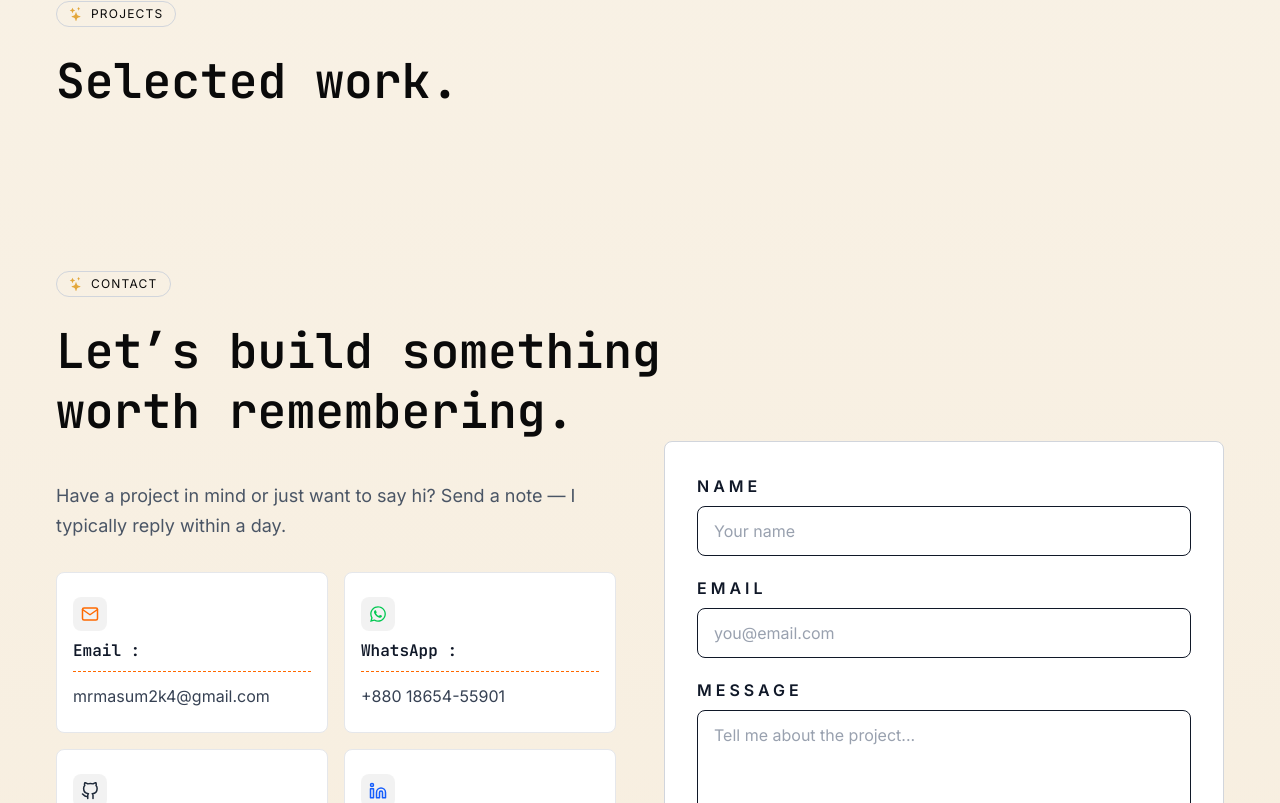
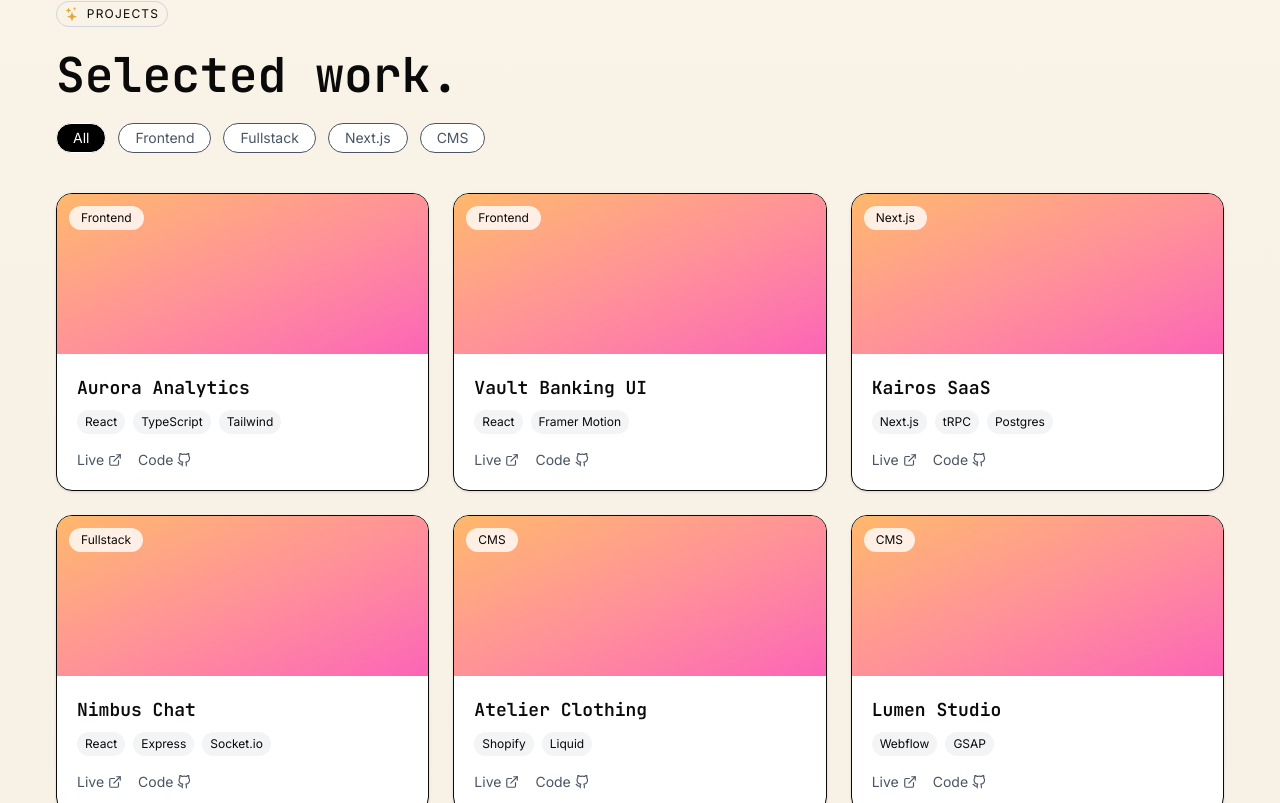
Before and after one commit to MASUMHD/masum, a Next.js app in the folder masum/: page / in a window 1280 px wide. Shown: the part 3937-4740 px from the top of the page. Built offline with nearby package versions, Linux system fonts and the light colour scheme; no server answers.

Commit message:
project section to layout design add

```diff
--- a/masum/app/(homeSections)/projects/ProjectCard.tsx
+++ b/masum/app/(homeSections)/projects/ProjectCard.tsx
@@ -1,8 +1,46 @@
+import { FiExternalLink, FiGithub } from "react-icons/fi";
 
-export default function ProjectCard() {
+export default function ProjectCard({ item }: any) {
   return (
-    <div>
-      ProjectCard
+    <div className="rounded-2xl overflow-hidden border bg-white shadow-sm hover:shadow-md transition group">
+
+      {/* TOP GRADIENT */}
+      <div className="h-40 bg-linear-to-br from-orange-300 to-pink-400 relative">
+
+        {/* CATEGORY BADGE */}
+        <span className="absolute top-3 left-3 text-xs px-3 py-1 rounded-full bg-white/80 backdrop-blur">
+          {item.category}
+        </span>
+      </div>
+
+      {/* CONTENT */}
+      <div className="p-5">
+        <h3 className="font-semibold text-lg mb-2">
+          {item.title}
+        </h3>
+
+        {/* TECH STACK */}
+        <div className="flex flex-wrap gap-2 mb-4">
+          {item.tech.map((t: string, i: number) => (
+            <span
+              key={i}
+              className="text-xs px-2 py-1 bg-gray-100 rounded-full"
+            >
+              {t}
+            </span>
+          ))}
+        </div>
+
+        {/* LINKS */}
+        <div className="flex gap-4 text-sm text-gray-600">
+          <a href="#" className="flex items-center gap-1 hover:text-black">
+            Live <FiExternalLink size={14} />
+          </a>
+          <a href="#" className="flex items-center gap-1 hover:text-black">
+            Code <FiGithub size={14} />
+          </a>
+        </div>
+      </div>
     </div>
   );
 }
--- a/masum/app/(homeSections)/projects/ProjectFilter.tsx
+++ b/masum/app/(homeSections)/projects/ProjectFilter.tsx
@@ -1,7 +1,22 @@
-import React from 'react'
+const filters = ["All", "Frontend", "Fullstack", "Next.js", "CMS"];
 
-export default function ProjectFilter() {
+export default function ProjectFilter({ active, setActive }: any) {
   return (
-    <div>ProjectFilter</div>
-  )
+    <div className="flex gap-3 flex-wrap">
+      {filters.map((f) => (
+        <button
+          key={f}
+          onClick={() => setActive(f)}
+          className={`px-4 py-1 rounded-full text-sm border transition
+          ${
+            active === f
+              ? "bg-black text-white"
+              : "bg-white text-gray-600"
+          }`}
+        >
+          {f}
+        </button>
+      ))}
+    </div>
+  );
 }
--- a/masum/app/(homeSections)/projects/Projects.tsx
+++ b/masum/app/(homeSections)/projects/Projects.tsx
@@ -1,14 +1,92 @@
-import SectionName from '@/components/sectionName/SectionName';
+"use client";
+
+import { useState } from "react";
+import SectionName from "@/components/sectionName/SectionName";
+import ProjectFilter from "./ProjectFilter";
+import ProjectCard from "./ProjectCard";
+import CMSFilter from "./cms/CMSFilter";
+
+const projectsData = [
+  {
+    id: 1,
+    title: "Aurora Analytics",
+    category: "Frontend",
+    tech: ["React", "TypeScript", "Tailwind"],
+  },
+  {
+    id: 2,
+    title: "Vault Banking UI",
+    category: "Frontend",
+    tech: ["React", "Framer Motion"],
+  },
+  {
+    id: 3,
+    title: "Kairos SaaS",
+    category: "Next.js",
+    tech: ["Next.js", "tRPC", "Postgres"],
+  },
+  {
+    id: 4,
+    title: "Nimbus Chat",
+    category: "Fullstack",
+    tech: ["React", "Express", "Socket.io"],
+  },
+  {
+    id: 5,
+    title: "Atelier Clothing",
+    category: "CMS",
+    cms: "Shopify",
+    tech: ["Shopify", "Liquid"],
+  },
+  {
+    id: 6,
+    title: "Lumen Studio",
+    category: "CMS",
+    cms: "Webflow",
+    tech: ["Webflow", "GSAP"],
+  },
+  {
+    id: 7,
+    title: "Prose Journal",
+    category: "CMS",
+    cms: "WordPress",
+    tech: ["WordPress", "ACF"],
+  },
+];
 
 export default function Projects() {
+  const [active, setActive] = useState("All");
+  const [CMS, setCms] = useState("All");
+
+  const filtered = projectsData.filter((item) => {
+    if (active === "All") return true;
+    if (active === "CMS") {
+      if (CMS === "All") return item.category === "CMS";
+      return item.cms === CMS;
+    }
+    return item.category === active;
+  });
+
   return (
-    <section id="projects" className="py-24">
-      <div className="">
-        <SectionName width={40} name="PROJECTS" />
+    <section className="py-24">
+      <div className="container">
+        <SectionName name="PROJECTS" />
 
-        <h2 className="text-3xl md:text-5xl font-semibold leading-tight max-w-2xl">
+        <h2 className="text-3xl md:text-5xl font-semibold mb-6">
           Selected work.
         </h2>
+
+        <ProjectFilter active={active} setActive={setActive} />
+
+        {active === "CMS" && (
+          <CMSFilter CMS={CMS} setCms={setCms} />
+        )}
+
+        <div className="grid md:grid-cols-3 gap-6 mt-10">
+          {filtered.map((item) => (
+            <ProjectCard key={item.id} item={item} />
+          ))}
+        </div>
       </div>
     </section>
   );
--- a/masum/app/(homeSections)/projects/cms/CMSFilter.tsx
+++ b/masum/app/(homeSections)/projects/cms/CMSFilter.tsx
@@ -1,7 +1,22 @@
-import React from 'react'
+const cmsList = ["All", "Shopify", "Webflow", "WordPress"];
 
-export default function CMSFilter() {
+export default function CMSFilter({ CMS, setCms }: any) {
   return (
-    <div>CMSFilter</div>
-  )
+    <div className="flex gap-3 mt-4 flex-wrap">
+      {cmsList.map((c) => (
+        <button
+          key={c}
+          onClick={() => setCms(c)}
+          className={`px-4 py-1 rounded-full text-xs border transition
+          ${
+            CMS === c
+              ? "bg-black text-white"
+              : "bg-gray-100 text-gray-600"
+          }`}
+        >
+          {c}
+        </button>
+      ))}
+    </div>
+  );
 }
```
